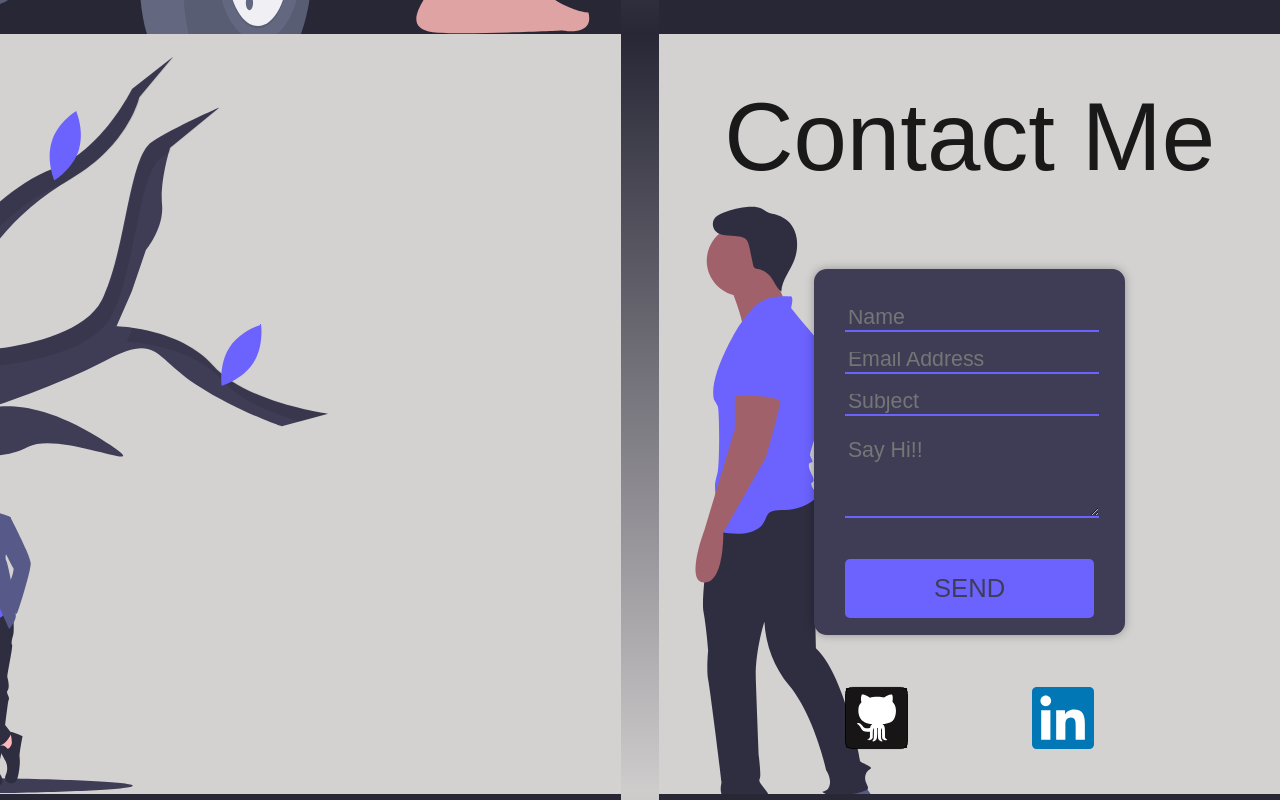
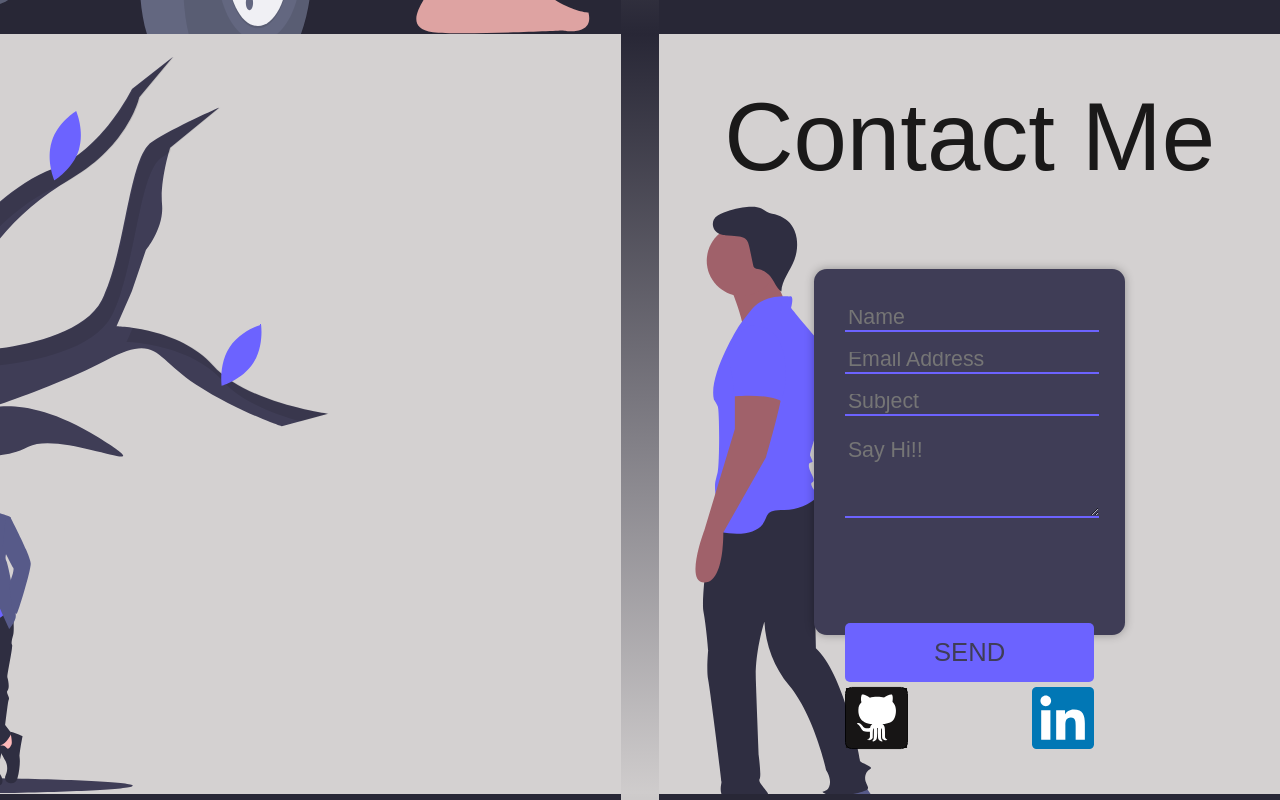
Before and after one commit to toothsy/portfolio, a React (Create React App) app: page / in a window 1280 px wide. Shown: the part 2246-3046 px from the top of the page. Built offline with nearby package versions, Linux system fonts and the light colour scheme; a web font is replaced by a local one.

Commit message:
netlify things

```diff
--- a/src/components/CM.js
+++ b/src/components/CM.js
@@ -16,7 +16,11 @@ const ContactMe=()=>{
                 <div className="Right-content">
                         <h1 className="title smol">Contact Me</h1>
                         <div className="wrapper">
-                                <form action="POST" data-netlify={true}className="contact-form">
+                                <form action="POST"
+                                    data-netlify="true"
+                                    data-netlify-honeypot="bot-field"
+                                    data-netlify-recaptcha="true"
+                                    className="contact-form">
                                     <div class="input-fields">
                                     <input type="text" class="input" placeholder="Name" name="name"/>
                                     <input type="text" class="input" placeholder="Email Address" name="email"/>
@@ -25,7 +29,7 @@ const ContactMe=()=>{
                                     <div className="msg" name="message">
                                     <textarea rows={5} placeholder="Say Hi!!"></textarea>
                                     <div className="input-fields">
-                                        <div data-netlify-recaptcha={true}>
+                                        <div className="verify" data-netlify-recaptcha="true">
 
                                         </div>
                                     </div>
--- a/src/styles/index.css
+++ b/src/styles/index.css
@@ -963,6 +963,10 @@ h1, h2, h3 {
   top: 85%;
 }
 
+.verify {
+  height: 8vh;
+}
+
 @media (max-width: 900px) {
   .wrapper {
     width: 65%;
--- a/src/styles/partials/_contactMe.scss
+++ b/src/styles/partials/_contactMe.scss
@@ -81,7 +81,9 @@
 	left:60%;
 	top:85%;
 }
-
+ .verify{
+	 height:8vh;
+ }
  @media (max-width: 900px){
 	 .wrapper{
 		 width:65%;
```
Also changed, not shown: 1 other file (tests, documents, lock files or other folders).
